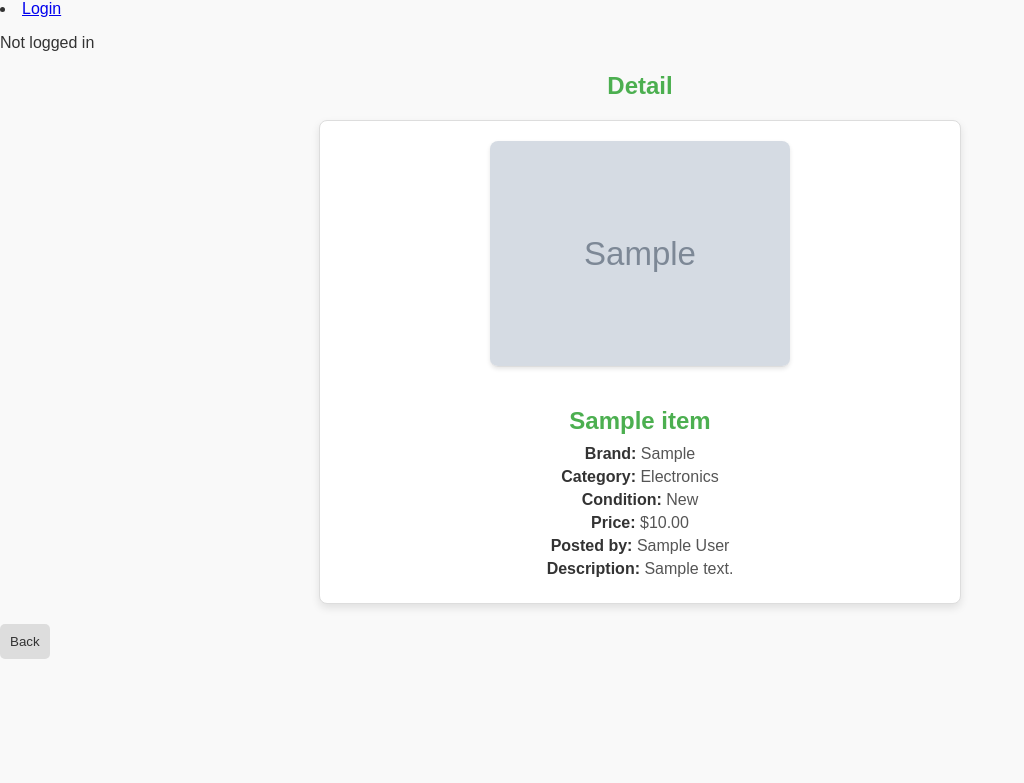
After one commit to chenyu51735/cs412, a Django app: page /project/item/1 in a window 1280 px wide. The commit adds this page. Shown: the top 783 px of the page, without its empty margins (0-1024 px from the left). Run offline with Django 5.2, Linux system fonts and the light colour scheme; tables that the repository leaves empty hold one stand-in row (values such as "Sample post"); grey boxes marked "Sample" are stand-in pictures; parts of the project's set-up code (start-up, migrations or seed data) failed here and were passed over.

Commit message:
update project login & logout

```diff
--- a/cs412/urls.py
+++ b/cs412/urls.py
@@ -28,6 +28,7 @@ urlpatterns = [
     path("blog/", include("blog.urls")),
     path("mini_fb/", include("mini_fb.urls")),
     path("voter_analytics/", include("voter_analytics.urls")),
+    path("project/", include("project.urls")),
 
 
 
--- a/project/models.py
+++ b/project/models.py
@@ -15,11 +15,11 @@ class Profile(models.Model):
     city = models.TextField(blank=True)
     bio = models.TextField(blank=True)
     image_file = models.ImageField(blank=True)
-    rating = models.DecimalField(decimal_places=2, max_digits=3, default=0.00)
+    rating = models.DecimalField(decimal_places=2, max_digits=3, default=5.00)
     user = models.OneToOneField(User, on_delete=models.CASCADE, related_name='project_profile')
 
     def get_absolute_url(self):
-        return reverse('profile', kwargs={'pk': self.pk})
+        return reverse('project_profile', kwargs={'pk': self.pk})
 
     def get_items(self):
         return Item.objects.filter(seller=self)
--- a/project/templates/project/base.html
+++ b/project/templates/project/base.html
@@ -6,10 +6,23 @@
     </head>
 
     <body>
-        <nav>
+        <nav class="nav-bar">
+
+            {% if request.user.is_authenticated %}
+            <p>
+            {{request.user}} is logged in
+            </p>
+            <li><a href="{% url 'project_profile' request.user.project_profile.pk %}">My Profile</a></li>
             <li>
-                <a href="show_profile">My Profile</a>
+                <form action="{% url 'logout' %}" method="POST" class="logout-button">
+                    {% csrf_token %}
+                    <input type="submit" value="Logout">
+                </form>
             </li>
+            {% else %}
+            <li><a href="{% url 'login' %}">Login</a></li>
+            <p>Not logged in</p>
+            {% endif %}
         </nav>
     {% block content %}
     <!-- fill in this section with specific page detail -->
--- /dev/null
+++ b/project/templates/project/item_detail.html
@@ -0,0 +1,19 @@
+{% extends 'project/base.html' %}
+
+{% block content %}
+
+<h2>Detail</h2>
+    <div class="item_detail">
+                <img src="{{ item.images.url }}" alt="{{ item.title }}" class="item-image">
+                <h2>{{ item.title }}</h2>
+                <p><strong>Brand:</strong> {{ item.brand }}</p>
+                <p><strong>Category:</strong> {{ item.get_category_display }}</p>
+                <p><strong>Condition:</strong> {{ item.get_condition_display }}</p>
+                <p><strong>Price:</strong> ${{ item.price }}</p>
+                <p><strong>Posted by:</strong> {{ item.seller }}</p>
+                <p><strong>Description:</strong> {{ item.description|truncatewords:20 }}</p>
+    </div>
+    <form action="{% url 'item_list' %}" class="back-button">
+        <input type="submit" name="Back" value="Back"></a>
+    </form>
+{% endblock %}
--- a/project/urls.py
+++ b/project/urls.py
@@ -1,9 +1,14 @@
 from django.urls import path
 from django.conf import settings
 from . import views
-
+from django.contrib.auth import views as auth_views
 urlpatterns = [
-    path(r'profile/<int:pk>', views.ShowProfileView.as_view(), name='profile'),
+    path(r'profile/<int:pk>', views.ShowProfileView.as_view(), name='project_profile'),
+    path(r'', views.ItemListView.as_view(), name='item_list'),
+    path(r'item_list', views.ItemListView.as_view(), name='item_list'),
+    path(r'item/<int:pk>', views.ItemDetailView.as_view(), name='item'),
+    path('login/',auth_views.LoginView.as_view(template_name='project/login.html'), name='login'),
+    path('logout/', auth_views.LogoutView.as_view(template_name='project/logged_out.html'), name='logout'),
 
 
 ]
--- a/project/views.py
+++ b/project/views.py
@@ -10,3 +10,22 @@ class ShowProfileView(DetailView):
     model = Profile
     template_name = 'project/show_profile.html'
     context_object_name = 'profile'
+
+class ItemListView(ListView):
+    '''the view to show items'''
+    template_name = 'project/item_list.html'
+    model = Item
+    context_object_name = 'items'
+    paginate_by = 100
+
+    def get_queryset(self):
+        """
+        Optionally, override this method to filter or order items.
+        """
+        return super().get_queryset().order_by('-post_date')
+
+class  ItemDetailView(DetailView):
+    '''the view to show detail if item'''
+    model = Item
+    template_name = 'project/item_detail.html'
+    context_object_name = 'item'
--- a/static/styles-project.css
+++ b/static/styles-project.css
@@ -0,0 +1,231 @@
+/* General Styles */
+body {
+    font-family: Arial, sans-serif;
+    background-color: #f9f9f9;
+    color: #333;
+    margin: 0;
+    padding: 0;
+}
+
+h2 {
+    text-align: center;
+    margin-top: 20px;
+    color: #4CAF50;
+}
+
+/* Nav bar*/
+
+
+/* Item List */
+.item-list {
+    display: flex;
+    flex-wrap: wrap;
+    justify-content: center;
+    gap: 20px;
+    margin: 20px auto;
+    max-width: 1200px;
+}
+
+/* Individual Item Card */
+.item-card {
+    background: white;
+    border: 1px solid #ddd;
+    border-radius: 8px;
+    box-shadow: 0 4px 8px rgba(0, 0, 0, 0.1);
+    width: 250px;
+    text-align: center;
+    overflow: hidden;
+    transition: transform 0.3s ease, box-shadow 0.3s ease;
+}
+
+.item-card:hover {
+    transform: scale(1.05);
+    box-shadow: 0 6px 12px rgba(0, 0, 0, 0.2);
+}
+
+.item-image {
+    width: 100%;
+    height: 200px;
+    object-fit: cover;
+    border-bottom: 1px solid #ddd;
+}
+
+.item-card h2 {
+    font-size: 18px;
+    margin: 10px 0;
+    color: #333;
+}
+
+.item-card p {
+    font-size: 14px;
+    margin: 5px 0;
+    color: #555;
+}
+
+.item-card a {
+    text-decoration: none;
+    color: #4CAF50;
+    font-weight: bold;
+    display: inline-block;
+    margin: 10px 0;
+}
+
+.item-card a:hover {
+    text-decoration: underline;
+}
+
+/* Item Detail Page Styles */
+.item_detail {
+    background-color: white;
+    border: 1px solid #ddd;
+    border-radius: 8px;
+    box-shadow: 0 4px 8px rgba(0, 0, 0, 0.1);
+    margin: 20px auto;
+    padding: 20px;
+    max-width: 600px;
+    text-align: center;
+    font-family: Arial, sans-serif;
+}
+
+.item_detail img {
+    width: 100%;
+    max-width: 300px;
+    height: auto;
+    object-fit: cover;
+    border-radius: 8px;
+    margin-bottom: 20px;
+    box-shadow: 0 2px 4px rgba(0, 0, 0, 0.1);
+}
+
+.item_detail h2 {
+    font-size: 24px;
+    color: #4CAF50;
+    margin-bottom: 10px;
+}
+
+.item_detail p {
+    font-size: 16px;
+    color: #555;
+    margin: 5px 0;
+}
+
+.item_detail p strong {
+    color: #333;
+    font-weight: bold;
+}
+
+
+/* Profile Page Styles */
+.grid-container {
+    display: flex;
+    justify-content: center;
+    align-items: center;
+    margin-top: 20px;
+    padding: 20px;
+}
+
+.profile-section {
+    background-color: white;
+    border: 1px solid #ddd;
+    border-radius: 8px;
+    box-shadow: 0 4px 8px rgba(0, 0, 0, 0.1);
+    padding: 20px;
+    text-align: center;
+    max-width: 400px;
+    width: 100%;
+}
+
+.profile-image {
+    width: 150px;
+    height: 150px;
+    border-radius: 50%;
+    border: 2px solid #4CAF50;
+    margin-bottom: 15px;
+}
+
+.profile-section h2 {
+    margin: 10px 0;
+    color: #333;
+}
+
+.profile-section h3 {
+    margin: 5px 0;
+    color: #555;
+}
+
+/* Pagination */
+.pagination {
+    display: flex;
+    justify-content: center;
+    margin: 20px 0;
+}
+
+.pagination .step-links a {
+    text-decoration: none;
+    color: #4CAF50;
+    font-weight: bold;
+    margin: 0 10px;
+}
+
+.pagination .step-links a:hover {
+    text-decoration: underline;
+}
+
+.pagination .current {
+    margin: 0 10px;
+    font-weight: bold;
+    color: #555;
+}
+
+
+/* back button */
+button, input[type="submit"] {
+    background-color: #4267b2;
+    color: white;
+    border: none;
+    padding: 8px 16px;
+    cursor: pointer;
+    border-radius: 5px;
+}
+
+button:hover, input[type="submit"]:hover {
+    background-color: #365899;
+}
+
+.back-button input {
+    background-color: #ddd;
+    color: #333;
+    padding: 10px;
+    cursor: pointer;
+    text-align: center;
+}
+
+.back-button input:hover {
+    background-color: #bbb;
+}
+/* Responsive Design */
+@media (max-width: 768px) {
+    .item-list {
+        flex-direction: column;
+        align-items: center;
+    }
+
+    .item-card {
+        width: 90%;
+    }
+    .item_detail {
+        padding: 15px;
+    }
+
+    .item_detail img {
+        max-width: 100%;
+    }
+
+    .item_detail h2 {
+        font-size: 20px;
+    }
+
+    .item_detail p {
+        font-size: 14px;
+    }
+}
```
Also changed, not shown: project/templates/project/item_list.html (added, +39 -0 lines), project/templates/project/logged_out.html (added, +8 -0 lines), project/templates/project/login.html (added, +11 -0 lines), project/templates/project/show_profile.html (+10 -0 lines), media/download.webp (added).
